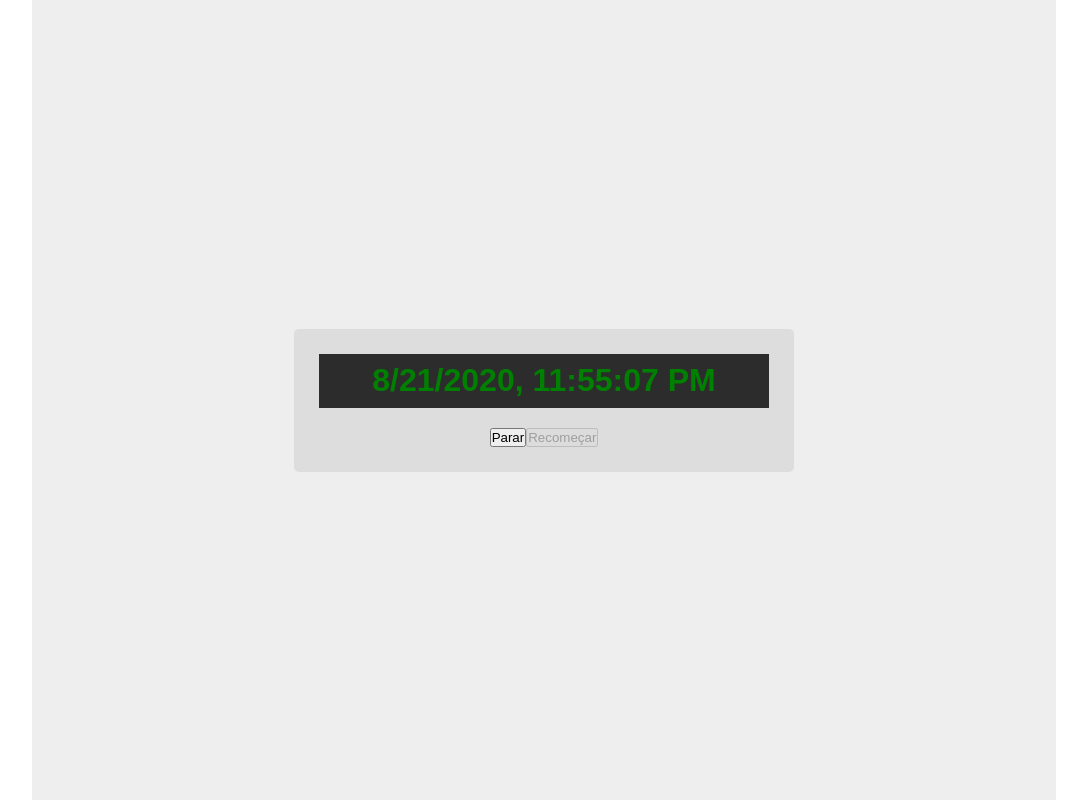
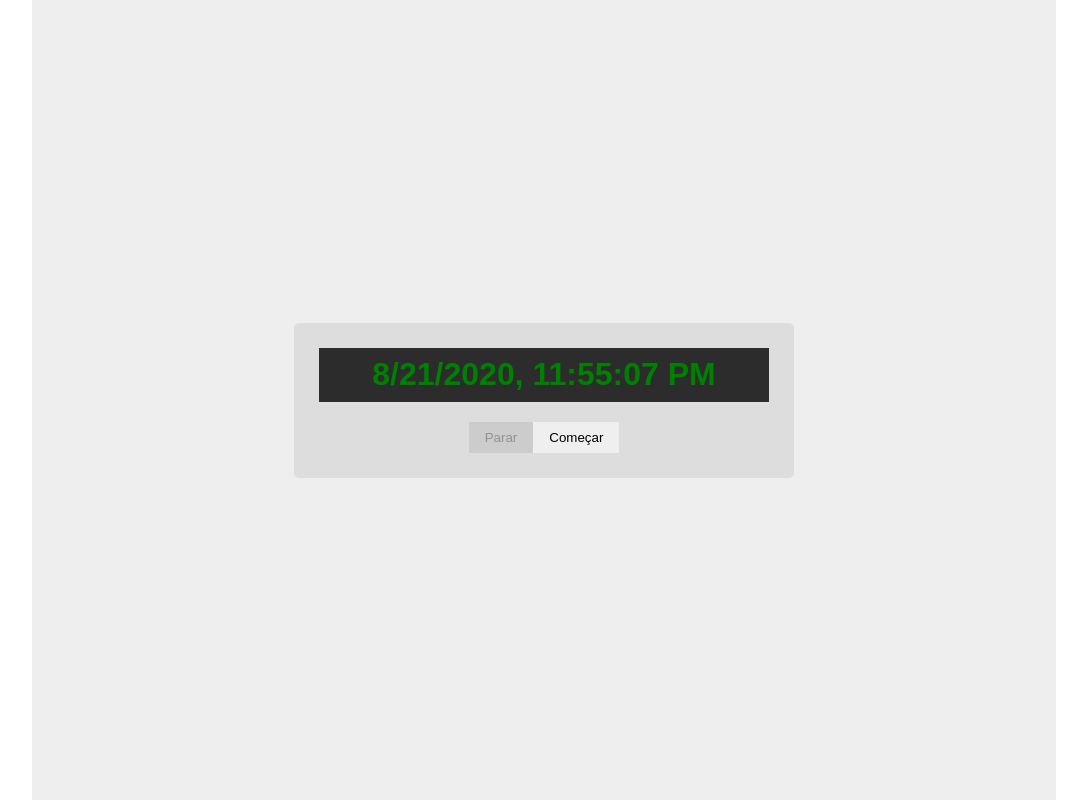
Before and after one commit to JVitorLeone/Ponto, a React (Create React App) app: page / in a window 1280 px wide. Shown: the whole page, without its empty margins (96-1183 px from the left). Built offline with nearby package versions, Linux system fonts and the light colour scheme.

Commit message:
refactor: split up components

```diff
--- /dev/null
+++ b/src/components/ButtonTray/index.js
@@ -0,0 +1,24 @@
+import React from 'react';
+
+import {Container, Button} from './style.js';
+
+function ButtonTray(props) {
+	const { start, stop, isActive } = props;
+
+	return (
+		<Container>
+			<Button
+				onClick={ () => stop() }
+				disabled={ !isActive } >
+			Parar
+			</Button>
+			<Button
+				onClick={ () => start() }
+				disabled={ isActive } >
+			Começar
+			</Button>
+		</Container>
+	);
+}
+
+export {ButtonTray};
--- /dev/null
+++ b/src/components/ButtonTray/style.js
@@ -0,0 +1,22 @@
+import styled from 'styled-components';
+
+export const Container = styled.div`
+	display: flex;
+	flex-direction: row;
+	justify-content: center;
+
+	width: 100%;
+`;
+
+export const Button = styled.button`
+	border: none;
+	padding: 8px 16px;
+
+	:hover {
+		background-color: #fff;
+	}
+
+	:disabled {
+		background-color: #ccc;
+	}
+`;
--- a/src/components/Ponto/index.js
+++ b/src/components/Ponto/index.js
@@ -2,59 +2,50 @@ import React, {useState, useEffect} from 'react';
 
 import {
 	Container,
-	PontoBox,
-	CurrentTime,
-	ButtonTray
+	PontoBox
 } from './style';
 
+import {ButtonTray} from '../ButtonTray';
+import {Watch} from '../Watch';
+
 function Ponto(){
-	const [time, setTime] = useState(new Date().toLocaleString());
-	const [timeInterval, setTimeInterval] = useState();
+	const [time, setTime] = useState(new Date());
 
-	function tick() {
-		let current = new Date().toLocaleString();
-		if (time !== current) setTime(current);
+	const [periods, setPeriods] = useState([]);
+	const [active, setActive] = useState(false);
+
+	const stopJourney = () => {
+		var snapShot = periods;
+		var currentPeriod = snapShot.pop();
+
+		currentPeriod[1] = time;
+		snapShot.push(currentPeriod);
+
+		setPeriods(snapShot);
+		setActive(false);
 	};
 
-	function stopTime(){
-		clearInterval(timeInterval)
-		setTimeInterval(undefined);
-	};
-
-	function startTime(){
-		if( timeInterval == undefined ) {
-			setTimeInterval(
-				setInterval(tick, 1000)
-			);
-			setTime(new Date().toLocaleString());
-		}
+	const startJourney = () => {
+		setPeriods([
+			...periods,
+			[time, null]
+		]);
+		setActive(true);
 	}
-
-	useEffect(() => {
-		startTime();
-	},[])
 
 	return (
 		<Container>
 			<PontoBox>
-				<CurrentTime>
-					<h1>{ time }</h1>
-				</CurrentTime>
+				<Watch
+					time={ time }
+					setTime={(t) => setTime(t)}
+				/>
 
-				<ButtonTray>
-					<button
-						onClick={ () => stopTime() }
-						disabled={ timeInterval == undefined }
-					>
-					Parar
-					</button>
-					<button
-						onClick={ () => startTime(timeInterval) }
-						disabled={ timeInterval != undefined }
-					>
-					Recomeçar
-					</button>
-				</ButtonTray>
+				<ButtonTray
+					isActive={ active }
+					start={ () => startJourney() }
+					stop={ () => stopJourney() }
+				/>
 			</PontoBox>
 		</Container>
 	);
--- a/src/components/Ponto/style.js
+++ b/src/components/Ponto/style.js
@@ -24,24 +24,3 @@ export const PontoBox = styled.div`
 	background-color: #ddd;
 	border-radius: 5px;
 `;
-
-export const CurrentTime = styled.div`
-	width: 100%;
-	height: 54px;
-
-	padding: 8px;
-	margin-bottom: 20px;
-	background-color: rgba(0,0,0,.8);
-	color: green;
-
-	>h1 {
-	 	display: table;
-		margin: 0 auto;
-	}
-`;
-
-
-export const ButtonTray = styled.div`
-	display: flex;
-	flex-direction: row;
-`;
--- /dev/null
+++ b/src/components/Watch/index.js
@@ -0,0 +1,23 @@
+import React, {useEffect} from 'react';
+
+import {Container} from './style';
+
+function Watch({ time, setTime }) {
+
+	function tick() {
+		let current = new Date();
+		if (time !== current) setTime(current);
+	};
+
+	useEffect(() => {
+		setInterval(tick, 1000);
+	},[]);
+
+	return (
+		<Container>
+			<h1>{ time.toLocaleString() }</h1>
+		</Container>
+	);
+}
+
+export {Watch};
--- /dev/null
+++ b/src/components/Watch/style.js
@@ -0,0 +1,17 @@
+import styled from 'styled-components';
+
+export const Container = styled.div`
+	width: 100%;
+
+	height: 54px;
+
+	padding: 8px;
+	margin-bottom: 20px;
+	background-color: rgba(0,0,0,.8);
+	color: green;
+
+	>h1 {
+		display: table;
+		margin: 0 auto;
+	}
+`;
```
